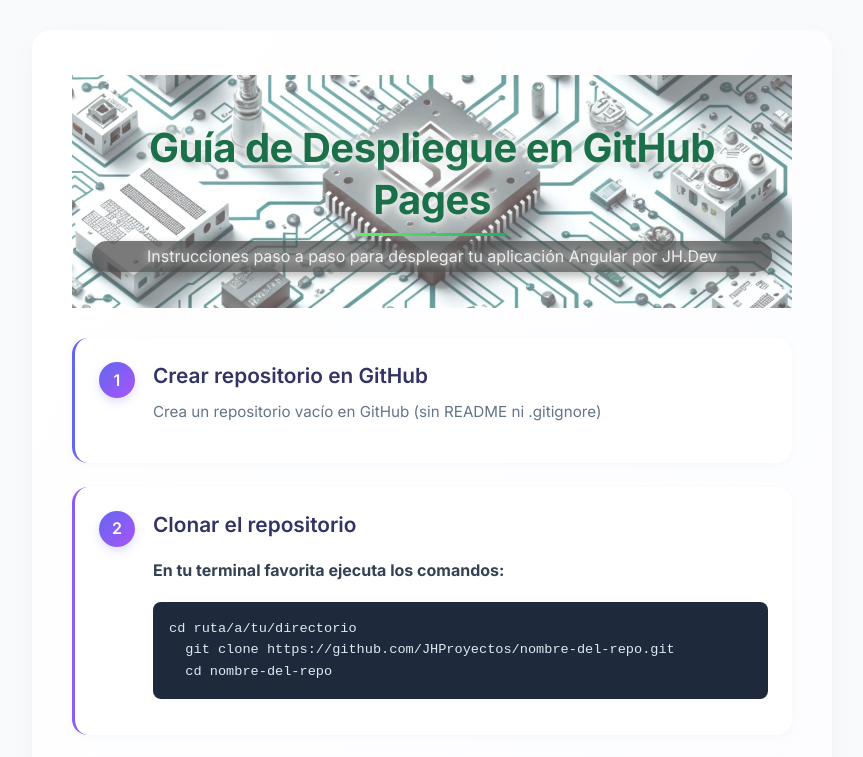
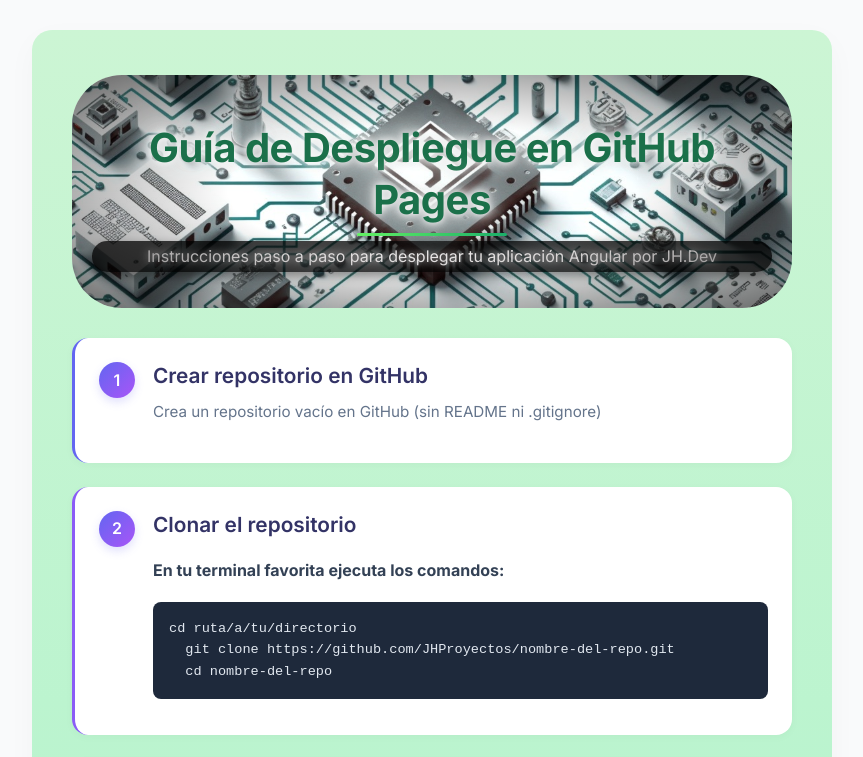
Before and after one commit to JHProyectos/angular_app_2, an Angular app: page / in a window 1280 px wide. Shown: the top 757 px of the page, without its empty margins (208-1071 px from the left). Built offline with nearby package versions, Linux system fonts and the light colour scheme.

Commit message:
agregado de carpeta assets

```diff
--- a/package.json
+++ b/package.json
@@ -6,7 +6,8 @@
     "start": "ng serve",
     "build": "ng build",
     "watch": "ng build --watch --configuration development",
-    "test": "ng test"
+    "test": "ng test",
+    "deploy": "ng build --output-path dist/angular_app_2 --base-href /angular_app_2/ && npx angular-cli-ghpages --dir=dist/angular_app_2/browser"
   },
   "private": true,
   "dependencies": {
--- a/src/app/app.component.css
+++ b/src/app/app.component.css
@@ -1,8 +1,10 @@
 /* === Estilos Generales de la Página de Despliegue === */
+
+
 
 /* Base de la landing: fondo, contenedor y sombras */
 .landing-page {
-  background: linear-gradient(120deg, #ffffff, #f8f9ff); /* Aplica un fondo con un degradado diagonal (120°) entre blanco y un tono azul muy claro */
+  background: linear-gradient(180deg, #ccf5d4, #75f0b9); /* Aplica un fondo con un degradado diagonal (120°) entre blanco y un tono azul muy claro */
   max-width: 800px; /* Limita el ancho máximo del contenido a 800 píxeles */
   margin: 0 auto; /* Centra el contenedor horizontalmente en la página */
   padding: 40px; /* Aplica un espaciado interno (relleno) de 40 píxeles en todos los lados */
@@ -19,6 +21,12 @@
   margin-bottom: 30px; /* Espacio inferior de 50 píxeles */
   position: relative; /* Permite usar elementos posicionados dentro del encabezado */
   background-attachment: local;
+  border-radius: 50px;
+  background: radial-gradient(
+    ellipse at center,
+    rgba(219, 248, 220, 0) 40%,
+    rgba(243, 245, 243, 0.6) 100%
+  );
 }
 
 /* Título principal (h1) */
@@ -44,7 +52,13 @@ h1:hover{
   top: 0; left: 0;
   width: 100%; height: 100%;
   background-color: rgba(255, 255, 255, 0.3); /* Blanco translúcido encima */
+  background: radial-gradient(
+    ellipse at center,
+    rgba(0, 0, 0, 0) 40%,
+    rgba(0, 0, 0, 0.6) 100%
+  );
   z-index: 0;
+  border-radius: 50px;
 }
 
 /* Línea decorativa debajo del título principal */
@@ -69,7 +83,6 @@ h1:hover::after{
 
 .header{
  /*Imagen de fondo*/
- background-image: url('/assets/fondo.jpg');
  background-repeat: no-repeat;
  background-size: cover;
  background-position: center;
@@ -238,7 +251,7 @@ code {
 footer {
   margin-top: 40px;
   text-align: center;
-  color: #94a3b8;
+  color: #10674a;
   font-size: 0.9rem;
   font-weight: 400;
 }
--- a/src/app/app.component.html
+++ b/src/app/app.component.html
@@ -1,6 +1,6 @@
 <main class="main">
   <div class="landing-page">
-    <div class="header">
+    <div class="header" style="background-image: url('/assets/fondo.jpg')">
       <h1>Guía de Despliegue en GitHub Pages</h1>
       <p class="subtitle">Instrucciones paso a paso para desplegar tu aplicación Angular por JH.Dev</p>
     </div>
```
